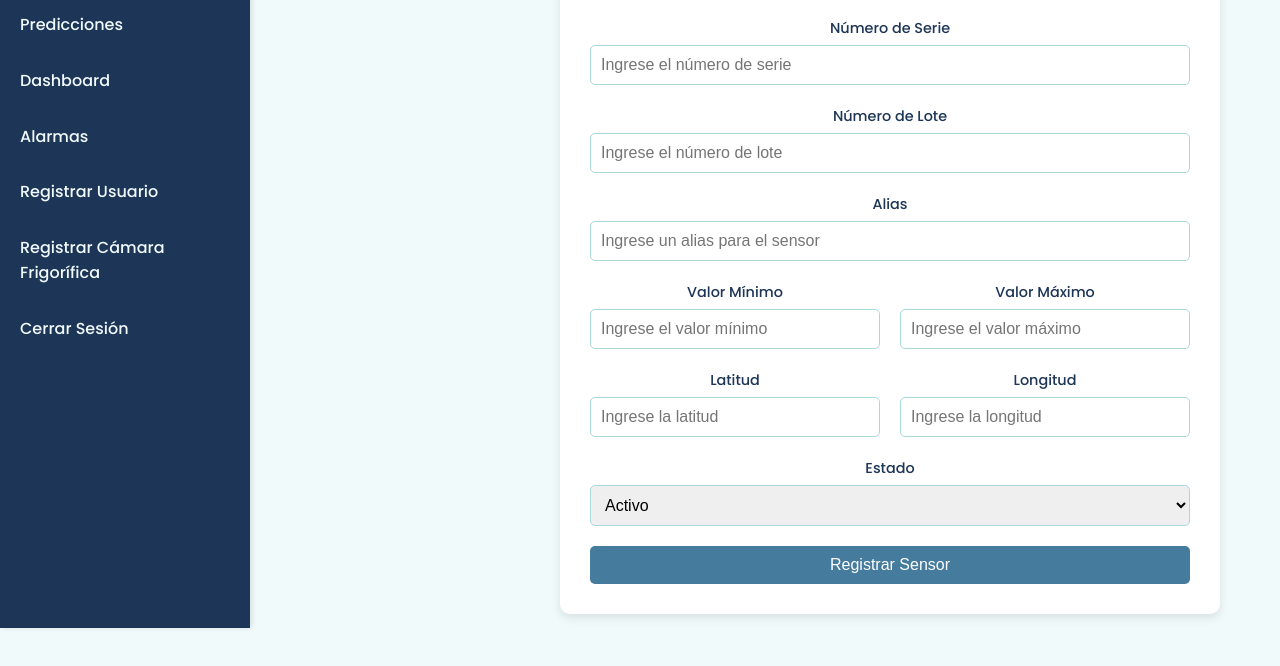
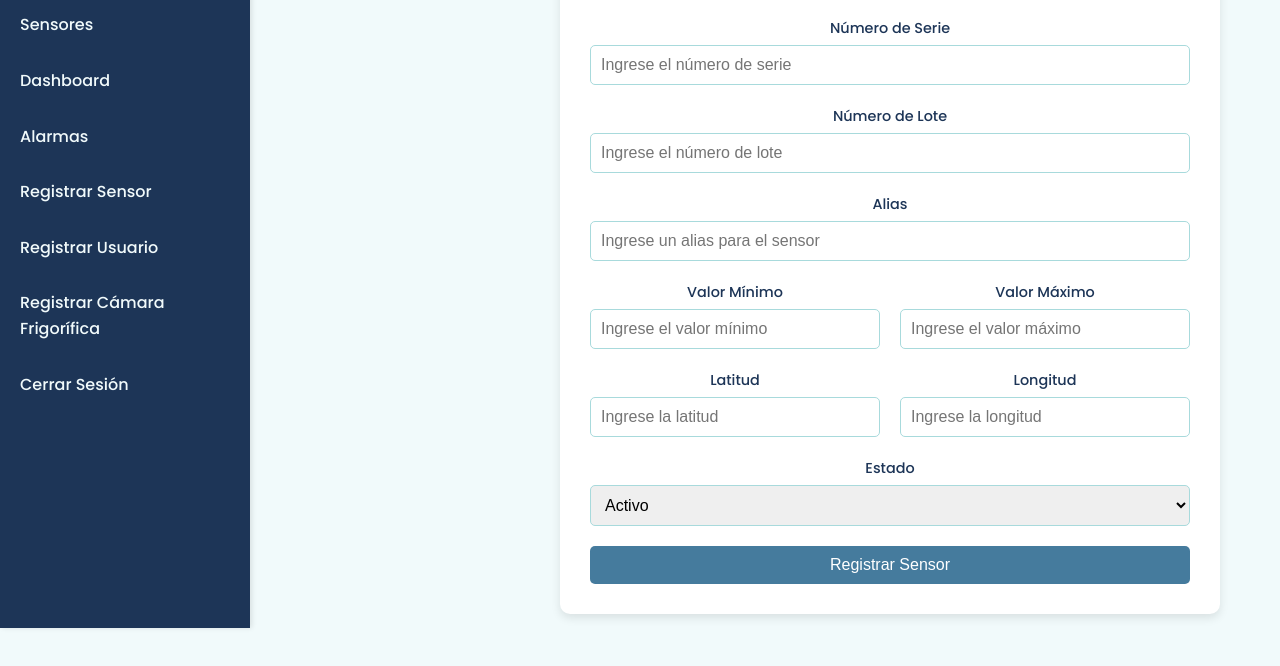
Before and after one commit to PauliLuna/ProyectoFinalSensores, a plain HTML site: page frontend/register_sensor.html in a window 1280 px wide. Shown: the part 212-878 px from the top of the page. Drawn offline with Linux system fonts and the light colour scheme.

```diff
--- a/frontend/register_sensor.html
+++ b/frontend/register_sensor.html
@@ -23,9 +23,10 @@
         <ul>
             <li><a href="index.html">Panel General</a></li>
             <li><a href="#">Mapa</a></li>
-            <li><a href="#">Predicciones</a></li>
+            <li><a href="#">Sensores</a></li>
             <li><a href="dashboard.html">Dashboard</a></li>
             <li><a href="alarmas.html">Alarmas</a></li>
+            <li><a href="register_sensor.html">Registrar Sensor</a></li>
             <li><a href="register_user.html">Registrar Usuario</a></li>
             <li><a href="register_camera.html">Registrar Cámara Frigorífica</a></li>
             <li><a href="#">Cerrar Sesión</a></li>
```
Also changed, not shown: frontend/alarmas.html (+2 -0 lines), frontend/dashboard.html (+2 -0 lines), frontend/index.html (+2 -2 lines), frontend/register_camera.html (+2 -1 lines), frontend/register_user.html (+2 -1 lines).
